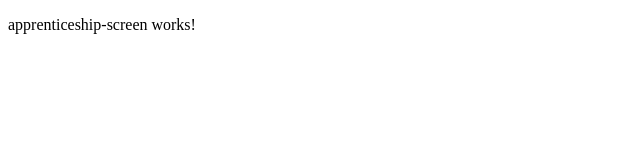
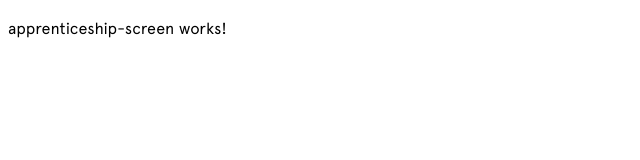
Before and after one commit to Supatsara-Rodratsa/apprenticeship-programme, an Angular app: page / in a window 1280 px wide. Shown: the top 160 px of the page, without its empty margins (0-640 px from the left). Built offline with nearby package versions, Linux system fonts and the light colour scheme.

Commit message:
create gloabal style

```diff
--- a/src/styles.css
+++ b/src/styles.css
@@ -1 +1,3 @@
 /* You can add global styles to this file, and also import other style files */
+@import
+    "styles/theme.css"
--- /dev/null
+++ b/src/styles/configurations/_variable.css
@@ -0,0 +1,8 @@
+:root {
+    font-family: apercuPro;
+
+    /* Color */
+    --primary_color: #685DC5;
+    --secondary_color: #3C237F;
+    --green: #4FA16C;
+}
--- /dev/null
+++ b/src/styles/theme.css
@@ -0,0 +1,7 @@
+/* 1. import typography style */
+@import
+    "typography/_typography.css";
+
+/* 2. import variable style */
+@import
+    "configurations/_variable.css"
--- /dev/null
+++ b/src/styles/typography/_typography.css
@@ -0,0 +1,16 @@
+@font-face {
+    font-family: apercuPro;
+    src: url('../../assets/fonts/ApercuPro.ttf');
+  }
+
+.font-main-app-bar {
+    font-size: 20px;
+    text-transform: uppercase;
+    color: white;
+}
+
+.font-sub-app-bar {
+    font-size: 11px;
+    text-transform: uppercase;
+    color: white;
+}
```
